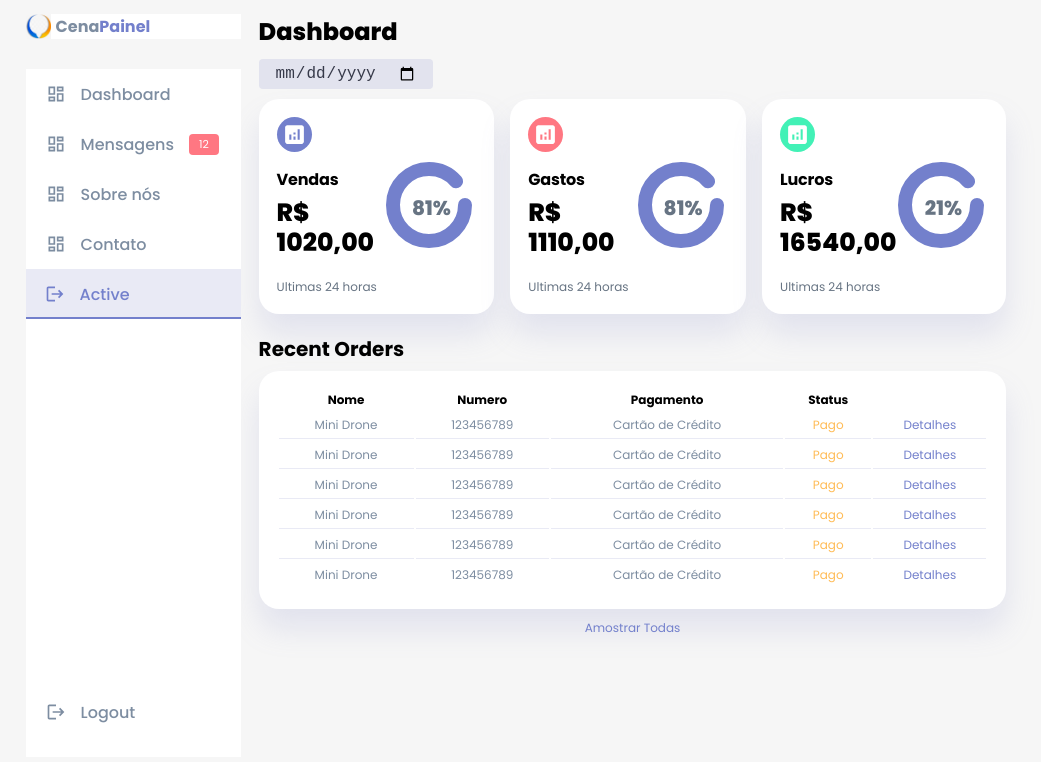
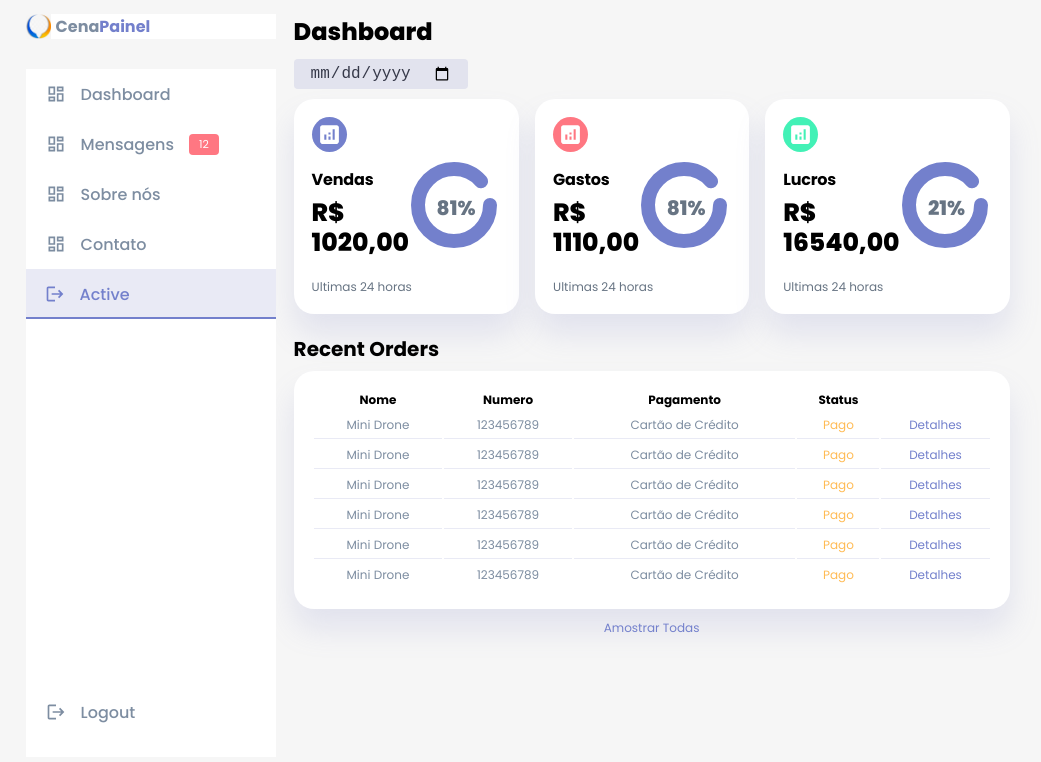
Before and after one commit to israelcena/cenapainel, a React (Create React App) app: page / in a window 1280 px wide. Shown: the top 762 px of the page, without its empty margins (0-1041 px from the left). Built offline with nearby package versions, Linux system fonts and the light colour scheme.

Commit message:
increase right side

```diff
--- a/src/index.css
+++ b/src/index.css
@@ -123,5 +123,5 @@ img {
 	width: 96%;
 	margin: 0 auto;
 	gap: 1.8rem;
-	grid-template-columns: 21.5rem auto 23rem;
+	grid-template-columns: 25rem auto 20%;
 }
```
